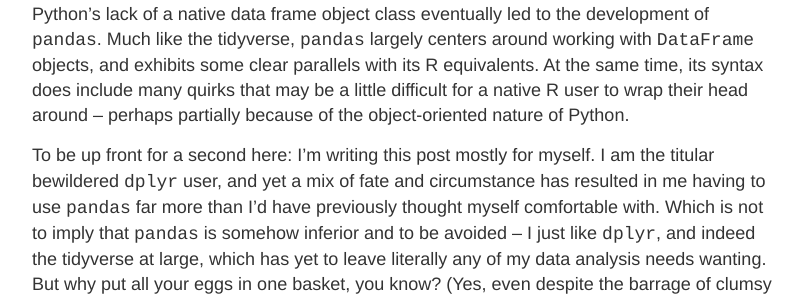
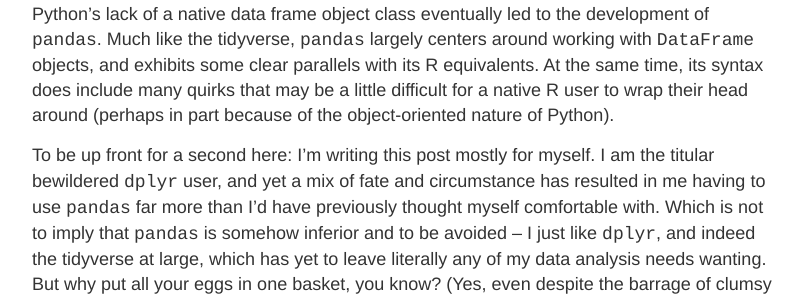
Before and after one commit to aays/site_old, a Jekyll site: the page built from _posts/2017-08-30-pandas-dplyr-users-p1.md, in a window 1280 px wide and 900 px high, scrolled down 324 px. Shown: the part 205-503 px from the top of the window, without its empty margins (238-1041 px from the left). Built offline with Jekyll 4.4.1, drawn with Linux system fonts in a browser that asks for light colours.

Commit message:
Update 2017-08-30-pandas-dplyr-users-p1.md

```diff
--- a/_posts/2017-08-30-pandas-dplyr-users-p1.md
+++ b/_posts/2017-08-30-pandas-dplyr-users-p1.md
@@ -11,7 +11,7 @@
 
 Personally, it's a little hard to fathom what data frame operations were like before `dplyr` and the tidyverse came around <sup>[[1](#footnote1)]</sup>. An elegant and intuitive R toolkit for working with data frames, or table-formatted data objects, `dplyr` offers a frightening amount of utility with incredibly straightforward syntax. A lot of this elegance is owed to its seamless integration with the R pipe operator, or `%>%`, which facilitates the chaining together of operations for quick and efficient data frame manipulation.
 
-Of course, the Python world has since noticed the awesome potential of data frames, and Python's lack of a native data frame object class eventually led to the development of `pandas`. Much like the tidyverse, `pandas` largely centers around working with `DataFrame` objects, and exhibits some clear parallels with its R equivalents. At the same time, its syntax does include many quirks that may be a little difficult for a native R user to wrap their head around -- perhaps partially because of the object-oriented nature of Python.
+Of course, the Python world has since noticed the awesome potential of data frames, and Python's lack of a native data frame object class eventually led to the development of `pandas`. Much like the tidyverse, `pandas` largely centers around working with `DataFrame` objects, and exhibits some clear parallels with its R equivalents. At the same time, its syntax does include many quirks that may be a little difficult for a native R user to wrap their head around (perhaps in part because of the object-oriented nature of Python).
 
 To be up front for a second here: I'm writing this post mostly for myself. I am the titular bewildered `dplyr` user, and yet a mix of fate and circumstance has resulted in me having to use `pandas` far more than I'd have previously thought myself comfortable with. Which is not to imply that `pandas` is somehow inferior and to be avoided -- I just like `dplyr`, and indeed the tidyverse at large, which has yet to leave literally any of my data analysis needs wanting. But why put all your eggs in one basket, you know? (Yes, even despite the barrage of clumsy data science blog posts about the supposedly brutal and frenzied war between R and Python or whatever, but I digress)
 
```
